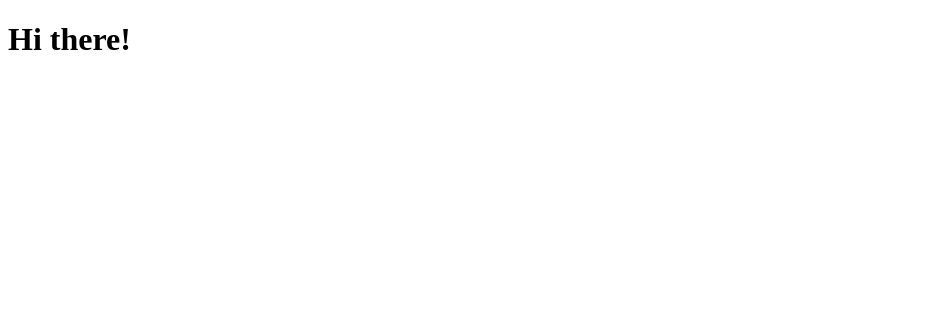
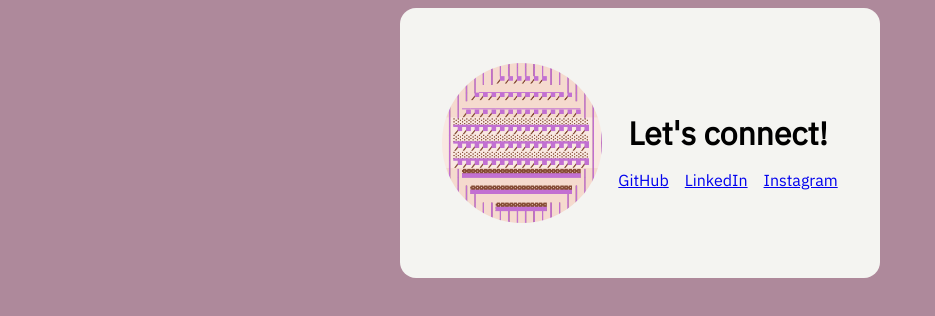
Before and after one commit to karenbarbe/link-in-bio, a plain HTML site: page index.html in a window 1280 px wide. Shown: the whole page, without its empty margins (0-935 px from the left). Drawn offline with Linux system fonts and the light colour scheme.

Commit message:
added html, css updates and image file

```diff
--- a/index.html
+++ b/index.html
@@ -4,8 +4,25 @@
   <meta charset="UTF-8">
   <meta name="viewport" content="width=device-width, initial-scale=1.0">
   <title>Link in bio</title>
+  <link rel="stylesheet" href="styles.css">
+  <link rel="preconnect" href="https://fonts.googleapis.com">
+  <link rel="preconnect" href="https://fonts.gstatic.com" crossorigin>
+  <link href="https://fonts.googleapis.com/css2?family=IBM+Plex+Sans:wght@400&display=swap" rel="stylesheet">
+
 </head>
 <body>
-  <h1>Hi there!</h1>
+  <main class="main">
+    <div class="image-container">
+      <img src="/avatar.png" alt="Geometric pattern avatar graphic">
+    </div>
+    <div>
+      <h1 class="h1">Let's connect!</h1>
+      <div class="links-container">
+        <a href="https://github.com/karenbarbe" target="_blank">GitHub</a>
+        <a href="https://www.linkedin.com/in/karenbarbe/" target="_blank">LinkedIn</a>
+        <a href="https://www.instagram.com/karenbarbe/" target="_blank">Instagram</a>
+      </div>
+    </div>
+  </main>
 </body>
 </html>
--- a/styles.css
+++ b/styles.css
@@ -0,0 +1,42 @@
+html {
+  background-color: #ae899b;
+}
+
+body {
+  font-family: "IBM Plex Sans", sans-serif;
+}
+
+.main {
+  display: flex;
+  justify-content: center;
+  align-items: center;
+  gap: 1rem;
+  background-color: #f4f4f1;
+  border-radius: 1rem;
+  max-width: 30rem;
+  aspect-ratio: 16/9;
+  margin-inline: auto;
+}
+
+.h1 {
+  text-align: center;
+  line-height: 1;
+}
+
+img {
+  width: 100%;
+  height: auto;
+  display: block;
+}
+
+.image-container {
+  max-width: 10rem;
+  aspect-ratio: 1;
+  border-radius: 50%;
+  overflow: hidden;
+}
+
+.links-container {
+  display: flex;
+  gap: 1rem;
+}
```
Also changed, not shown: avatar.png (added), 2 other files.
